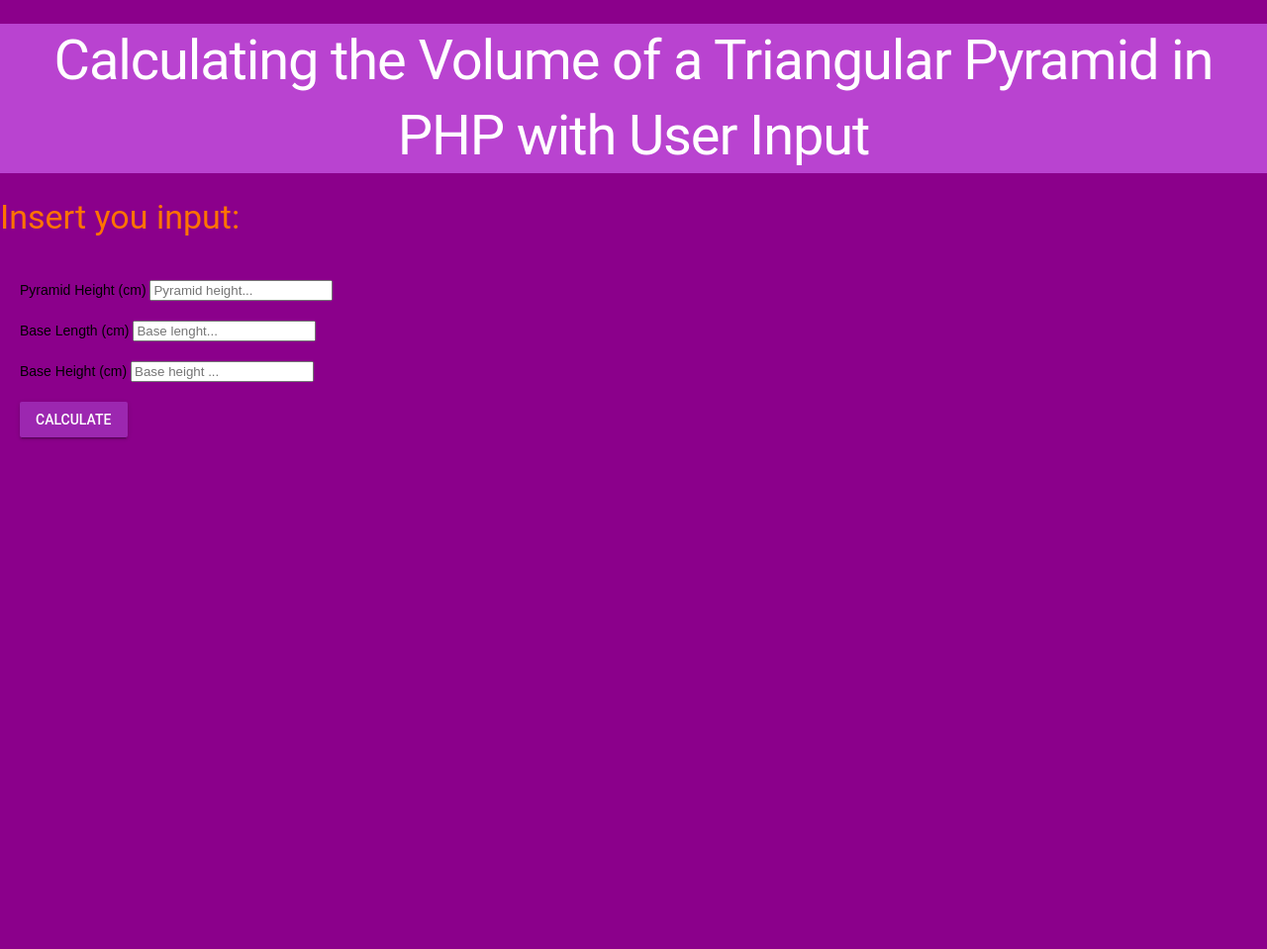
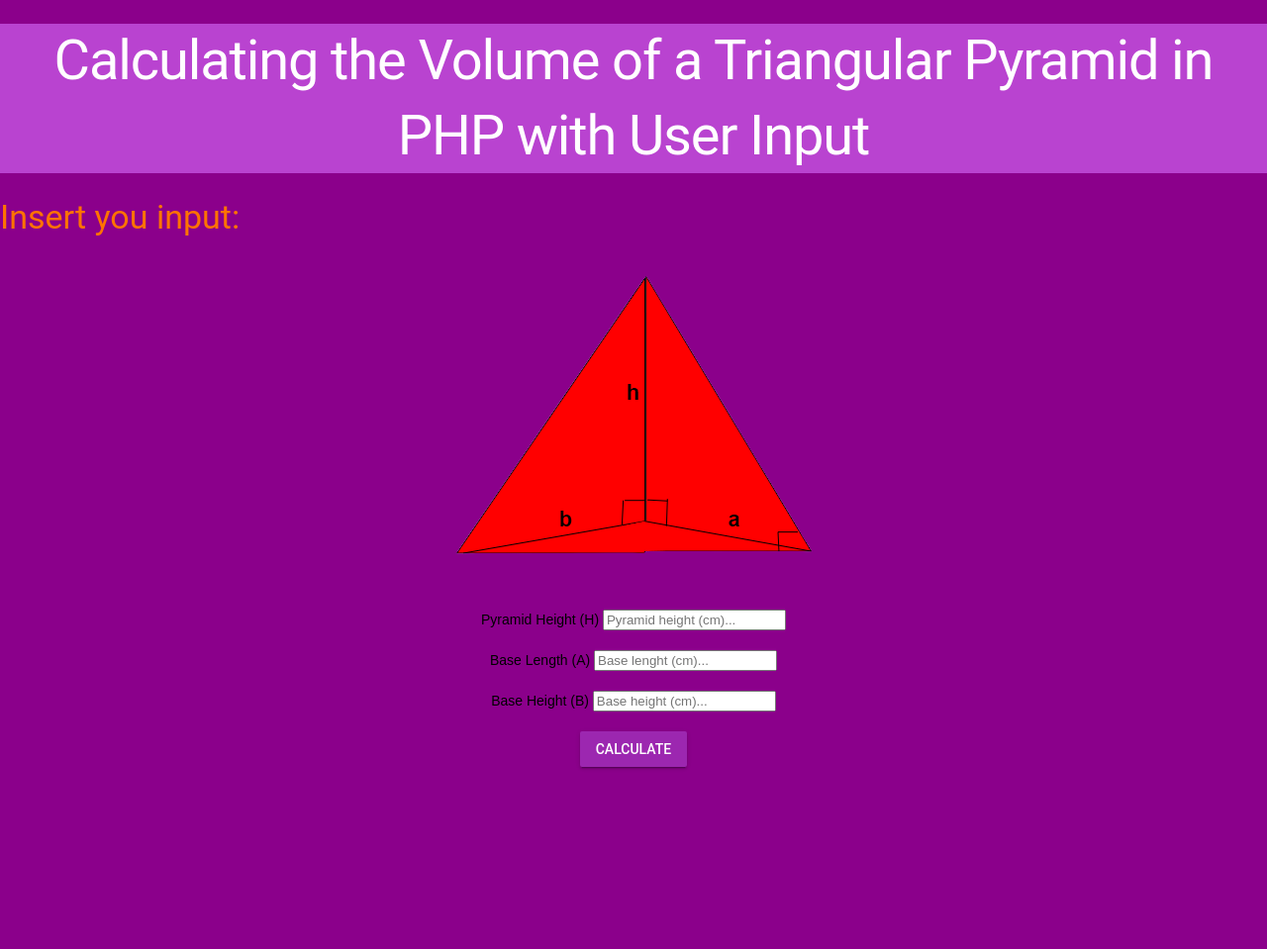
Before and after one commit to ICS20-Programming-LilyC/Unit3-02-PHP-VolumeTriangularPyramid, a PHP site: page / in a window 1280 px wide. Shown: the whole page at 99% size. Before the commit the page ends 444 px from the top, so only its background shows below. Run offline with PHP 8.4, Linux system fonts and the light colour scheme.

Commit message:
Added favicon, but not working

```diff
--- a/index.php
+++ b/index.php
@@ -2,7 +2,7 @@
 <html lang="en-ca">
   <head>
 
-    <!--Metadata-->
+    <!--Meta data-->
     <meta charset="utf-8">
     <meta name="description" content="=Volume of Triangular Pyramid">
     <meta name="keywords" content="immaculata, ics2o">
@@ -12,8 +12,8 @@
     <!--Favicon-->
     <link rel="apple-touch-icon" sizes="180x180" href="./fav_index/apple-touch-icon.png">
     <link rel="icon" type="image/png" sizes="32x32" href="./fav_index/favicon-32x32.png">
-    <link rel="icon" type="image/png" sizes="16x16" href="./fav_index/favicon-16x16.png">
-    <link rel="manifest" href="./fav_index/site.webmanifest.png">
+    <link rel="icon" type="image/png" sizes="16x16" href="./fav_index/favion-16x16.png">
+    <link rel="manifest" href="./fav_index/site.webmanifest">
 
     <!--Stylesheet-->
     <link rel="stylesheet" href="./css/style.css">
@@ -31,18 +31,24 @@
     <div id="div">
       <h3>Insert you input:</h3>
 
+    <!--Image-->
+      <center>
+        <img src="./images/Triangular Pyramid.png">
+      </center>
+
     <!--Form for user input-->
+      <center>
       <form action="./calculations.php" method="post" target="display-result">
-        <label for="pyramid-height">Pyramid Height (cm)</label>
-        <input type="float" name="pyramid-height" placeholder="Pyramid height...">
+        <label for="pyramid-height">Pyramid Height (H)</label>
+        <input type="float" name="pyramid-height" placeholder="Pyramid height (cm)...">
         <br>
         <br>
-        <label for="base-length">Base Length (cm)</label>
-        <input type="float" name="base-length" placeholder="Base lenght...">
+        <label for="base-length">Base Length (A)</label>
+        <input type="float" name="base-length" placeholder="Base lenght (cm)...">
         <br>
         <br>
-        <label for="base-height">Base Height (cm)</label>
-        <input type="float" name="base-height" placeholder="Base height ...">
+        <label for="base-height">Base Height (B)</label>
+        <input type="float" name="base-height" placeholder="Base height (cm)...">
         <br>
         <br>
         <input type="submit" value="Calculate" button class="mdl-button mdl-js-button mdl-button--raised mdl-button--colored">
@@ -51,5 +57,6 @@
 
     <!--Iframe to display results-->
     <iframe id="display-result" name="display-result"></iframe>
+      </center>
   </body>
 </html>
```
Also changed, not shown: calculations.php (line endings or trailing spaces), fav_index/android-chrome-192x192.png (added), fav_index/android-chrome-512x512.png (added), fav_index/apple-touch-icon.png (added), fav_index/favicon-16x16.png (added), fav_index/favicon-32x32.png (added), fav_index/favicon.ico (added), fav_index/site.webmanifest (added), images/Triangular Pyramid.png (added).
